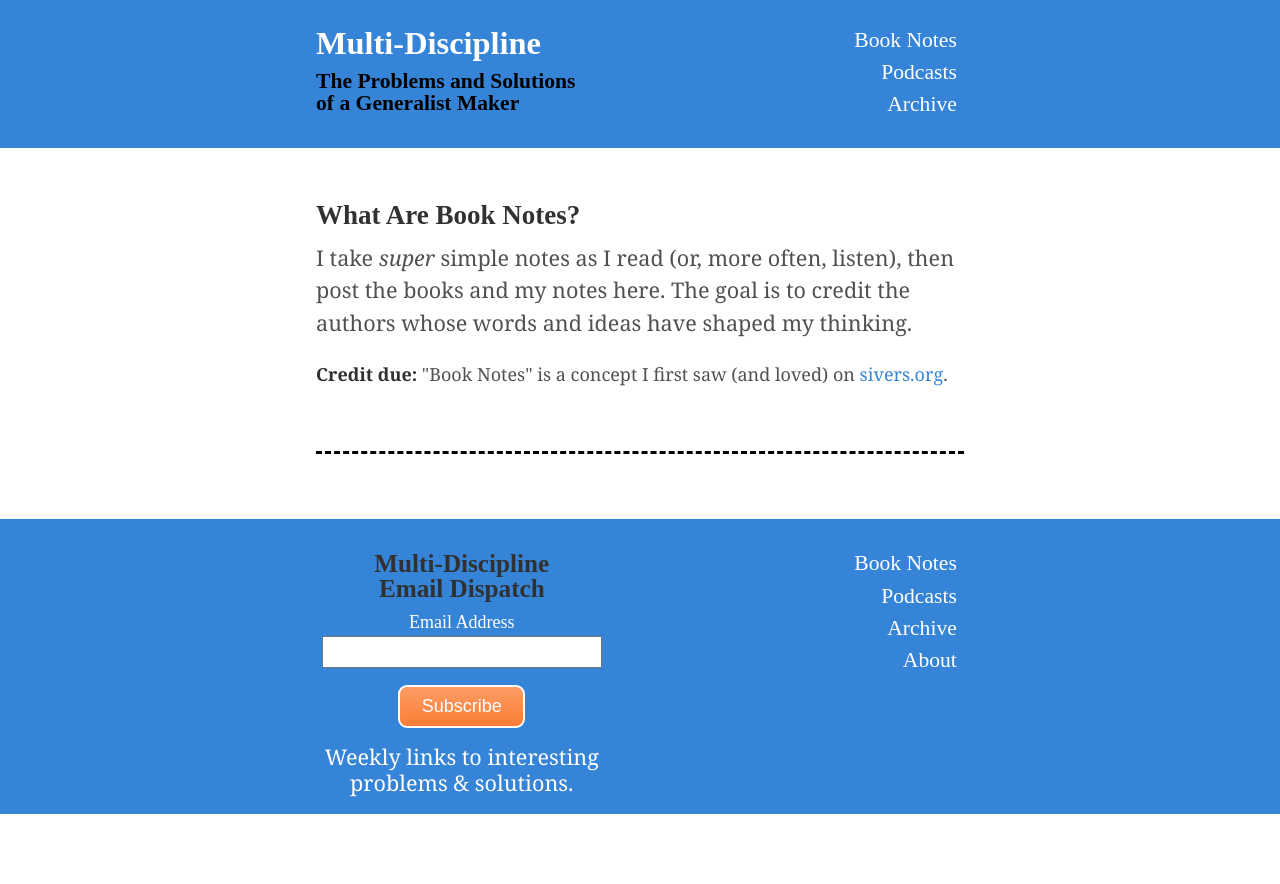
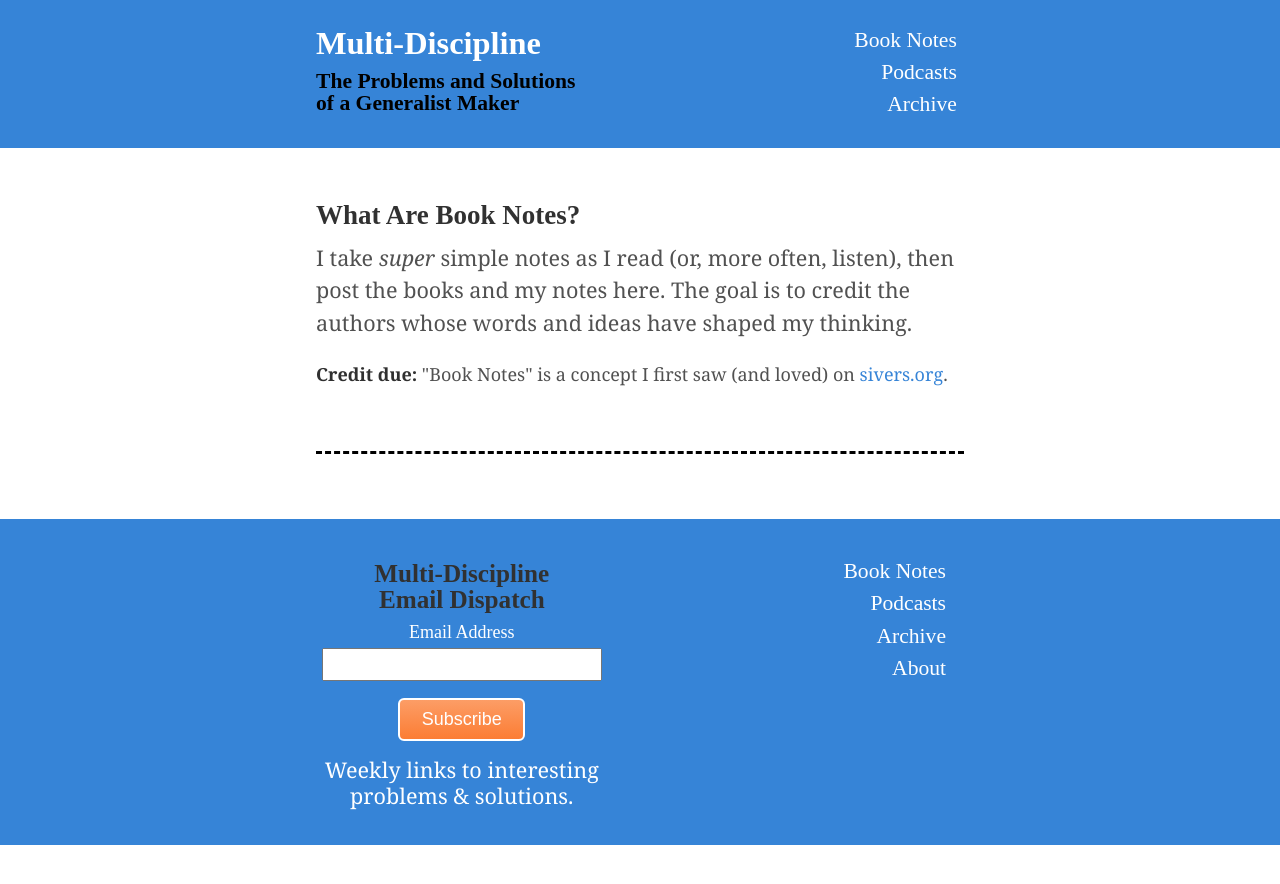
Before and after one commit to jasonmklug/multi-discipline, a Jekyll site: the page built from book_notes/index.html, in a window 1280 px wide. Shown: the top 884 px of the page. Built offline with Jekyll 4.4.1, drawn with Linux system fonts in a browser that asks for light colours; Markdown is read by kramdown in place of the engine named in the settings.

Commit message:
Rearrange footer nav_links and newsletter form responsively at small sizes

```diff
--- a/_includes/footer.html
+++ b/_includes/footer.html
@@ -15,22 +15,7 @@
       </li>
     </ul>
 
-    <div class="form_wrapper">
-      <!-- TinyLetter Subscribe Form -->
-      <form id="tinyletter" action="https://tinyletter.com/multi-discipline" method="post" target="popupwindow" onsubmit="window.open('https://tinyletter.com/multi-discipline', 'popupwindow', 'scrollbars=yes,width=800,height=600');return true">
-        <h2>
-          Multi-Discipline<br>Email Dispatch
-        </h2>
-        <label for="tlemail">Email Address</label><br>
-        <input type="email" name="email" id="tlemail" /><br>
-        <input type="hidden" value="1" name="embed"/>
-        <input type="submit" class="submit buttonified" value="Subscribe" />
-        <p class="subtext">
-          <a href="https://tinyletter.com/multi-discipline" target="_blank">
-            Weekly links to interesting<br>problems &amp; solutions.
-          </a>
-        </p>
-      </form>
-    </div>
+    {% include newsletter_subscription_form.html %}
+
   </div>
 </div>
--- /dev/null
+++ b/_includes/newsletter_subscription_form.html
@@ -0,0 +1,17 @@
+<div class="form_wrapper">
+  <!-- TinyLetter Subscribe Form -->
+  <form id="tinyletter" action="https://tinyletter.com/multi-discipline" method="post" target="popupwindow" onsubmit="window.open('https://tinyletter.com/multi-discipline', 'popupwindow', 'scrollbars=yes,width=800,height=600');return true">
+    <h2>
+      Multi-Discipline<br>Email Dispatch
+    </h2>
+    <label for="tlemail">Email Address</label><br>
+    <input type="email" name="email" id="tlemail" /><br>
+    <input type="hidden" value="1" name="embed"/>
+    <input type="submit" class="submit buttonified" value="Subscribe" />
+    <p class="subtext">
+      <a href="https://tinyletter.com/multi-discipline" target="_blank">
+        Weekly links to interesting<br>problems &amp; solutions.
+      </a>
+    </p>
+  </form>
+</div>
--- a/public/css/general.scss
+++ b/public/css/general.scss
@@ -89,7 +89,7 @@ a.buttonified, .submit.buttonified {
 	color: #fff;
 	background-color: $accent;
 	@include linear_gradient( lighten($accent, 5%), darken($accent, 5%) );
-	border-radius: 9px;
+	border-radius: 6px;
 	border: 2px solid #fff;
 	//box-shadow: 1px 1px 4px rgba(0, 0, 0, .5);
 	&:hover {
@@ -394,8 +394,20 @@ tbody tr:nth-child(odd) th {
 .footer {
   background-color: $base;
   margin-top: 3em;
-  padding-bottom: 1em;
+  padding-bottom: 2em;
+  ul.nav_links {
+    float: none;
+    width: 96%;
+    margin: .5em auto 1.5em auto;
+    text-align: center;
+    li.nav_link {
+      display: inline;
+      margin: 0 .5em;
+    }
+  }
   form#tinyletter {
+    width: 96%;
+    margin: 0 auto;
     h2 {
       margin: .2em 0 .3em 0;
     }
@@ -407,7 +419,7 @@ tbody tr:nth-child(odd) th {
     }
     input[type=text], input[type=email] {
       width: 96%;
-      margin: 0 0 .3em 0;
+      margin: .1em 0 .3em 0;
       padding: .3em;
       font-size: .9em;
       text-align: center;
@@ -603,8 +615,26 @@ ul.post_list {
     }
   }
 
+  .masthead ul.nav_links, .footer ul.nav_links {
+    li.nav_link {
+      padding: .4rem;
+      font-size: 1.2rem;
+      line-height: 1.0rem;
+    }
+  }
+
   .footer {
+    ul.nav_links {
+      float: right;
+      width: 30%;
+      li.nav_link {
+        display: block;
+        text-align: right;
+      }
+    }
     form#tinyletter {
+      float: left;
+      margin-top: .6em;
       h2 {
         font-size: 1.4em;
       }
@@ -617,14 +647,6 @@ ul.post_list {
         font-size: 1.1em;
         line-height: 1.1em;
       }
-    }
-  }
-
-  .masthead ul.nav_links, .footer ul.nav_links {
-    li.nav_link {
-      padding: .4rem;
-      font-size: 1.2rem;
-      line-height: 1.0rem;
     }
   }
 
```
